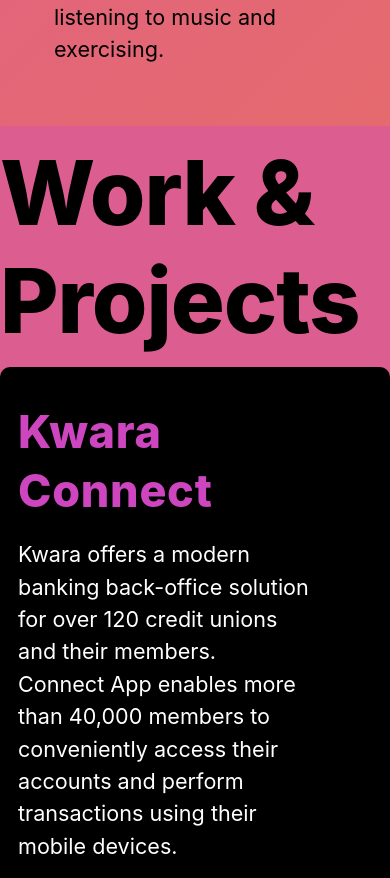
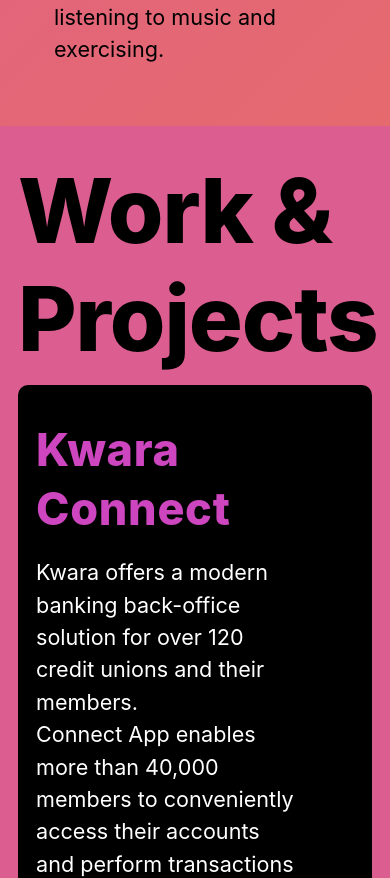
Before and after one commit to mariangace/heyMarian, a Next.js app: page / in a window 390 px wide. Shown: the part 3387-4265 px from the top of the page. Built offline with nearby package versions, Linux system fonts and the light colour scheme.

Commit message:
media queries styles

```diff
--- a/styles/Home.module.css
+++ b/styles/Home.module.css
@@ -207,7 +207,7 @@
   min-height: 550px;
 }
 
-@media (max-width: 720px) {
+@media (max-width: 900px) {
   .container,
   .mainSection,
   .aboutSection,
@@ -221,6 +221,6 @@
     padding: 1rem;
   }
   .projectsSectiion {
-    padding: 0;
+    padding: 1rem;
   }
 }
--- a/styles/Layout.module.css
+++ b/styles/Layout.module.css
@@ -15,7 +15,7 @@
 .iconsContainer {
   margin-top: 1rem;
 }
-@media (max-width: 920px) {
+@media (max-width: 900px) {
   .header {
     position: fixed;
     top: 0;
--- a/styles/utils.module.css
+++ b/styles/utils.module.css
@@ -80,7 +80,7 @@
   display: flex;
 }
 
-@media (max-width: 600px) {
+@media (max-width: 900px) {
   .heading3Xl {
     font-size: 5rem;
   }
```
